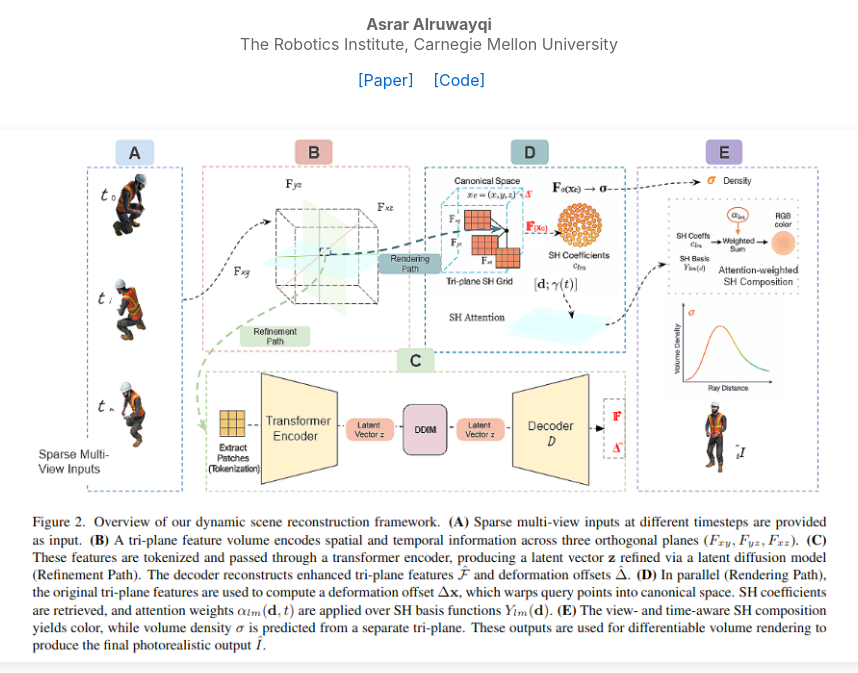
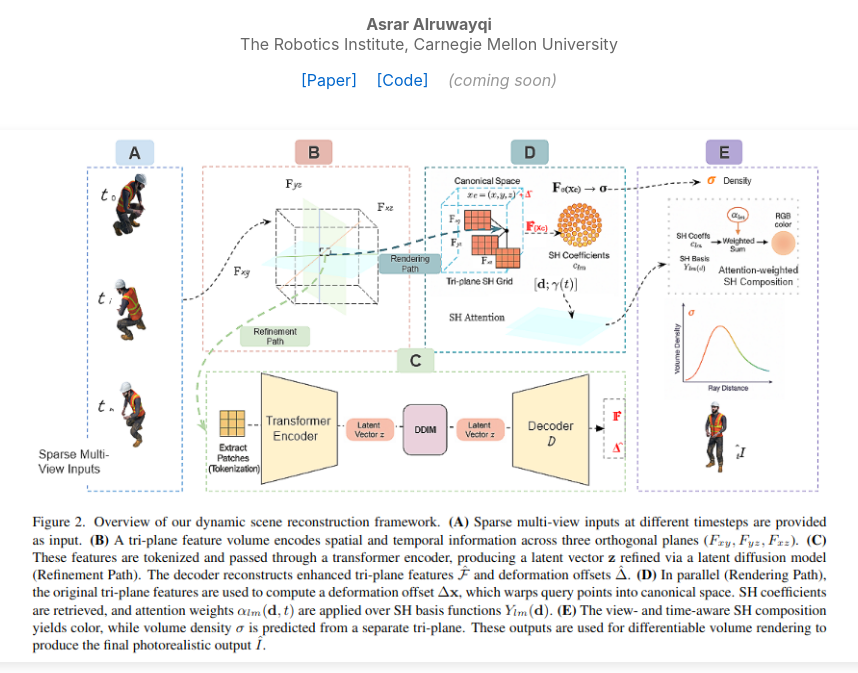
Before and after one commit to AsrarH/shade-project-page, a plain HTML site: page index.html in a window 1280 px wide. Shown: the part 127-800 px from the top of the page, without its empty margins (211-1069 px from the left). Drawn offline with Linux system fonts and the light colour scheme.

Commit message:
Update index.html

```diff
--- a/index.html
+++ b/index.html
@@ -78,7 +78,7 @@
     <div class="links">
       <a href="https://arxiv.org/abs/XXXX [arXiv preprint]">[Paper]</a>
 <!--       <a href="assets/supplemental.pdf">[Supp]</a> -->
-      <a href="https://github.com/asrarh/shade">[Code]</a>
+      <a href="https://github.com/asrarh/shade">[Code]</a> <span style="color: #999; font-style: italic;">(coming soon)</span>
     </div>
 
     <img src="assets/method.png" alt="Teaser image" class="teaser">
```
